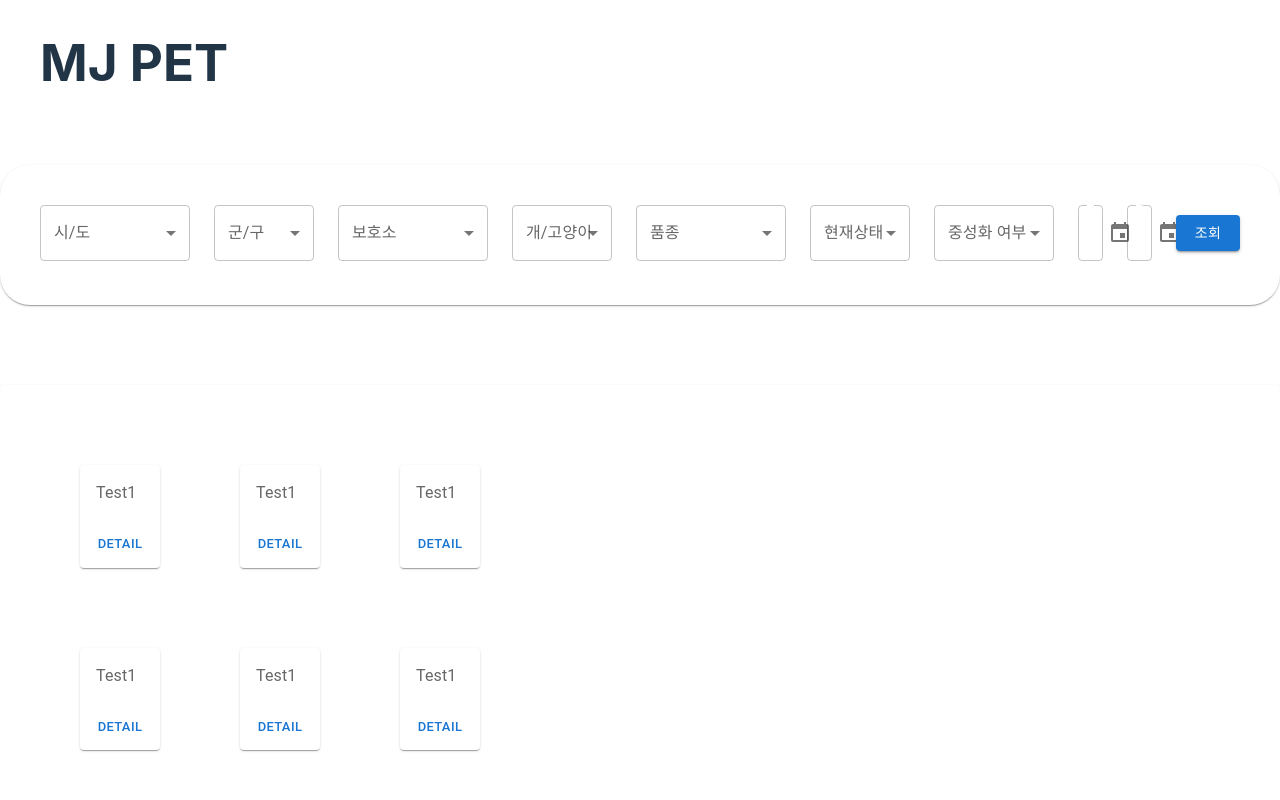
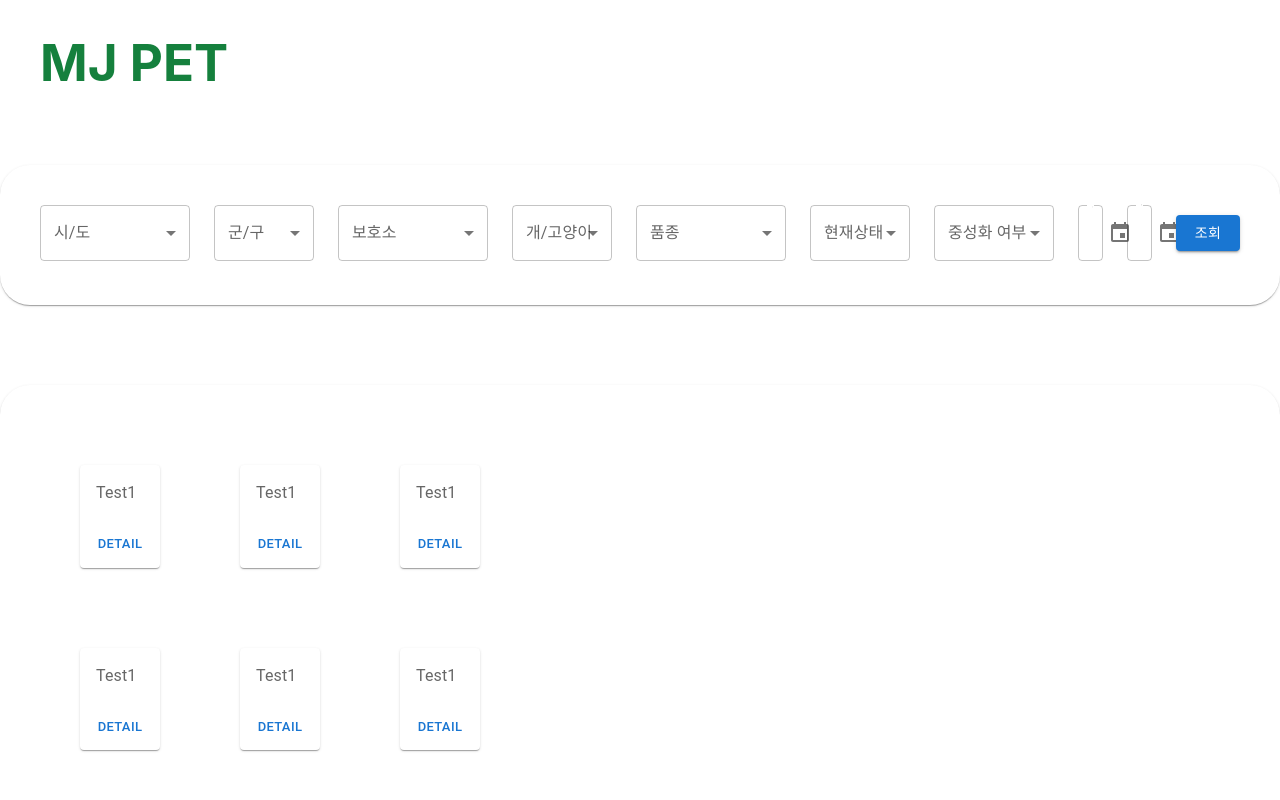
Before and after one commit to ToyPJ-MC/abandoned-pets-fe, a React (Vite) app: page / in a window 1280 px wide. Shown: the top 800 px of the page. Built offline with nearby package versions, Linux system fonts and the light colour scheme.

Commit message:
feat: Select check

```diff
--- a/src/constants/Constants.tsx
+++ b/src/constants/Constants.tsx
@@ -1,3 +1,3 @@
-const API_URL = 'localhost:3000';
+const API_URL = "192.168.0.16:8080";
 
 export { API_URL };
--- a/src/pages/Main/Main.tsx
+++ b/src/pages/Main/Main.tsx
@@ -6,7 +6,7 @@ const Main = () => {
     <>
       <div className="h-full w-full flex flex-col">
         <div className="ml-10">
-          <h1>MJ PET</h1>
+          <h1 className="text-green-700">MJ PET</h1>
         </div>
         <div className="left-1/2 mt-10">
           <Search />
--- a/src/pages/Search.tsx
+++ b/src/pages/Search.tsx
@@ -86,6 +86,13 @@ const Search = () => {
   const endcalendarhandleChange = (endvalue: Dayjs | null) => {
     setEndvalue(endvalue);
   };
+  const handleSubmit = (event: React.FormEvent<HTMLFormElement>) => {
+    event.preventDefault();
+    if (select || gun || place || animal || index || state || yes == "") {
+      window.alert("모두다 Select를 하세요!");
+    }
+  };
+
   return (
     <>
       <div className="container mx-auto">
@@ -200,14 +207,23 @@ const Search = () => {
                 renderInput={(params) => <TextField {...params} />}
               />
             </LocalizationProvider>
-            <Button variant="contained" size="medium">
-              조회
-            </Button>
+            <form onSubmit={handleSubmit}>
+              <Button variant="contained" size="medium" type="submit">
+                조회
+              </Button>
+            </form>
           </Stack>
         </Paper>
       </div>
       <div className="container mx-auto mt-20 mb-10">
-        <Paper sx={{ height: "600px", minWidth: 200, paddingTop: 10 }}>
+        <Paper
+          sx={{
+            height: "600px",
+            minWidth: 200,
+            paddingTop: 10,
+            borderRadius: "30px",
+          }}
+        >
           <Petcard />
         </Paper>
       </div>
```
Also changed, not shown: src/api/auth.tsx (renamed from src/apis/auth.tsx), src/api/server.tsx (added).
